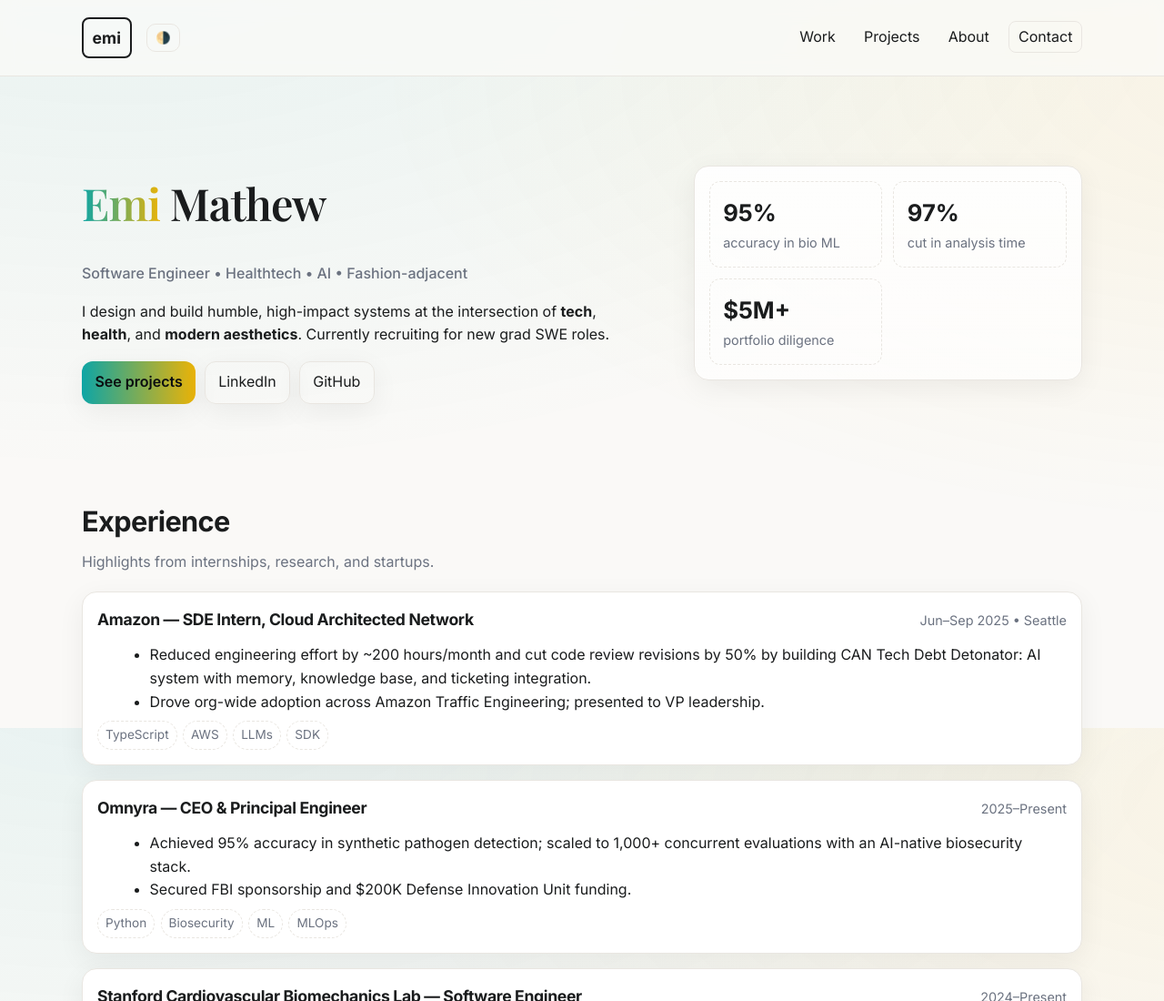
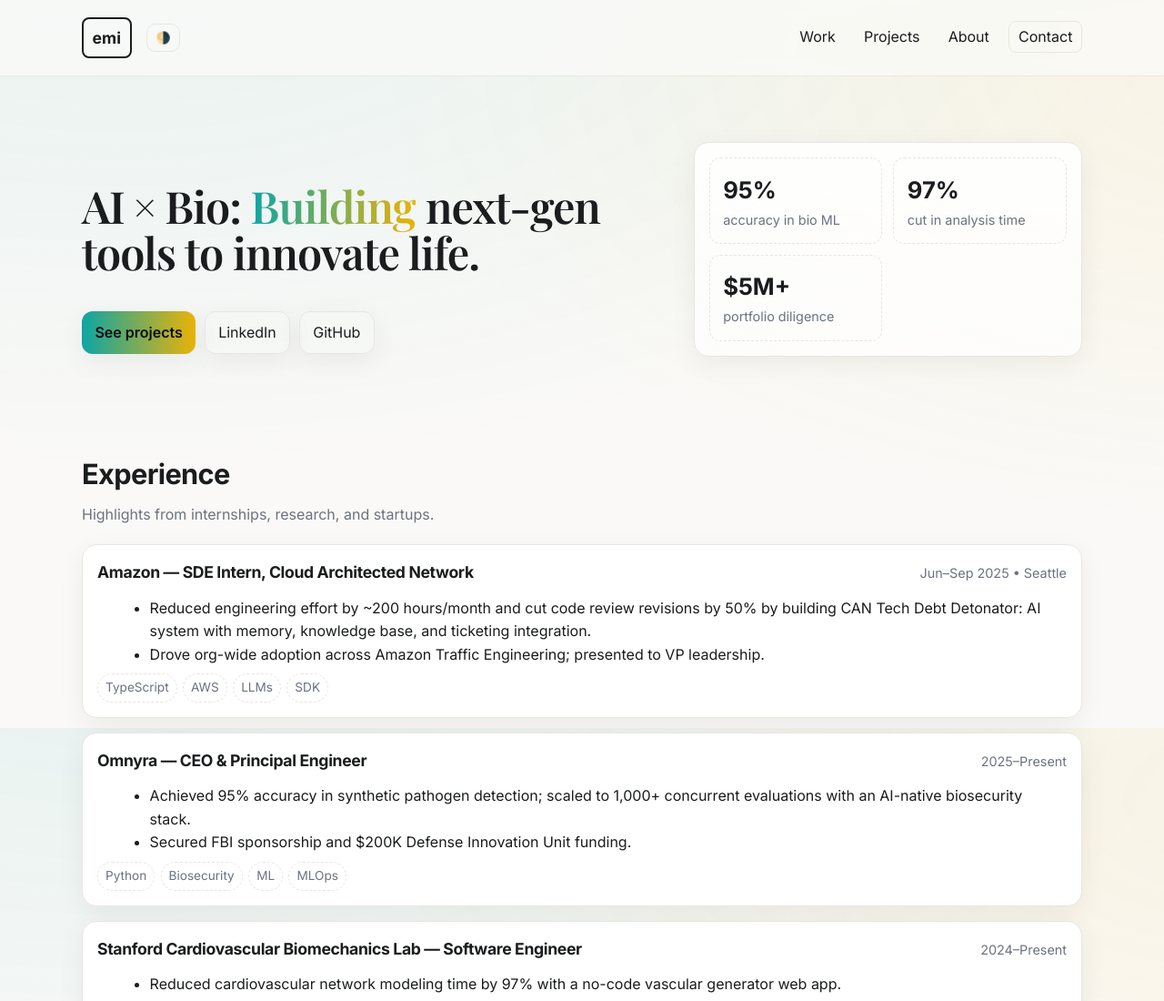
Before and after one commit to emilinmathew/Portfolio, a plain HTML site: page index.html in a window 1280 px wide. Shown: the top 1100 px of the page at 91% size. Drawn offline with nearby package versions, Linux system fonts and the light colour scheme.

Commit message:
make less resume

```diff
--- a/index.html
+++ b/index.html
@@ -29,9 +29,7 @@
     <main id="top">
       <section class="hero container">
         <div class="hero-copy">
-          <h1><span class="accent">Emi</span> Mathew</h1>
-          <p class="kicker">Software Engineer • Healthtech • AI • Fashion-adjacent</p>
-          <p class="lede">I design and build humble, high-impact systems at the intersection of <strong>tech</strong>, <strong>health</strong>, and <strong>modern aesthetics</strong>. Currently recruiting for new grad SWE roles.</p>
+          <h1>AI × Bio: <span class="accent">Building</span> next-gen tools to innovate life.</h1>
           <div class="hero-actions">
             <a class="btn primary" href="#projects">See projects</a>
             <a class="btn ghost" href="https://www.linkedin.com/in/emilin-mathew/" target="_blank" rel="noreferrer">LinkedIn</a>
```
